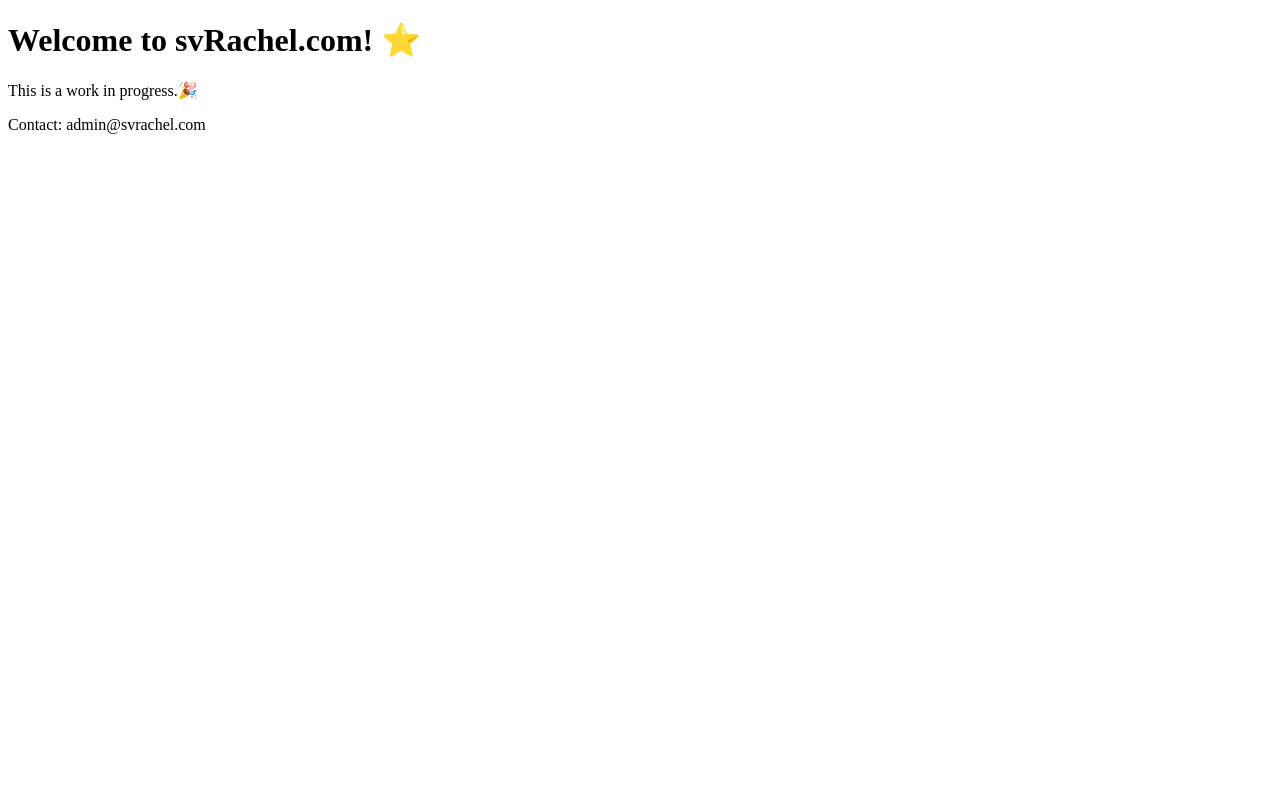
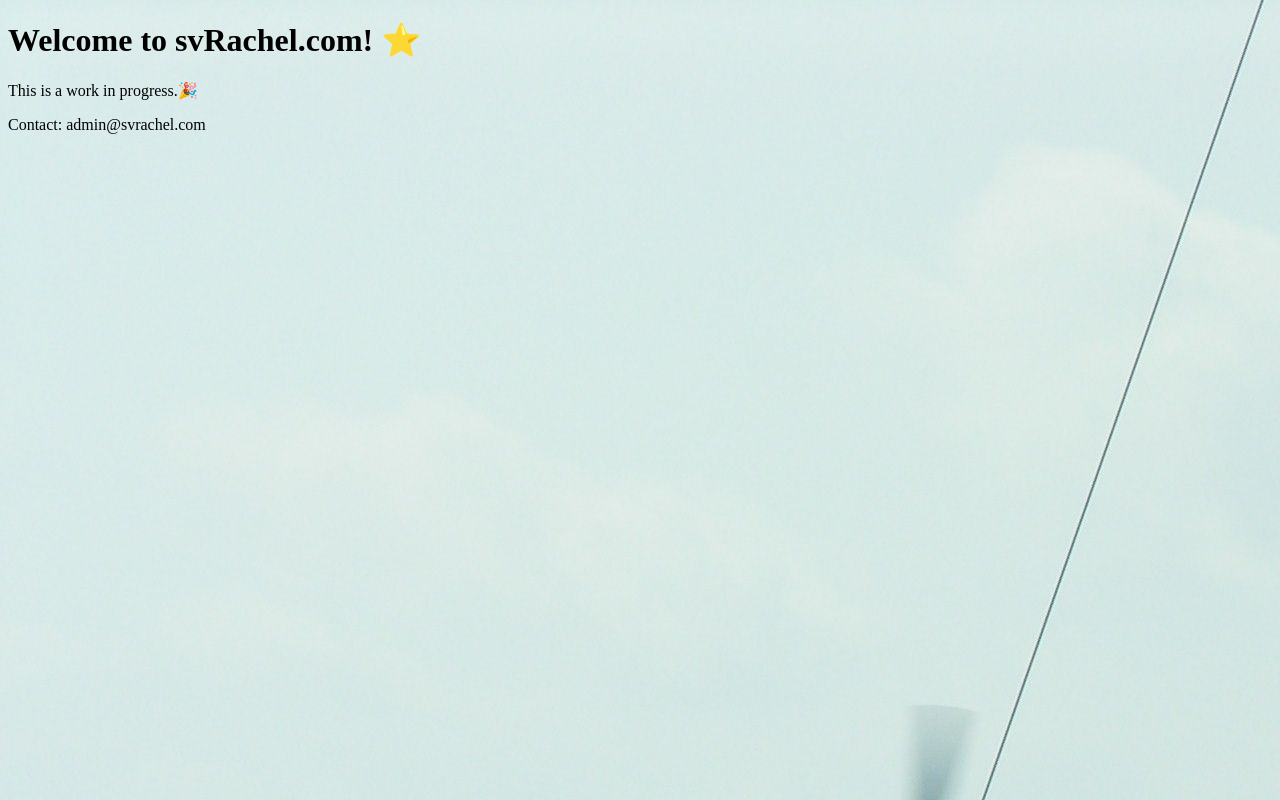
Before and after one commit to mustrmrk/svRachel-home, a plain HTML site: page index.html in a window 1280 px wide. Drawn offline with Linux system fonts and the light colour scheme.

Commit message:
Update index.html

```diff
--- a/index.html
+++ b/index.html
@@ -4,7 +4,7 @@
       <title>svRachel Website</title>
      <style>
         body {
-               background-image: url('img_girl.jpg');
+               background-image: url('Rachel 02.jpg');
              }
      </style>
    </head>
```
